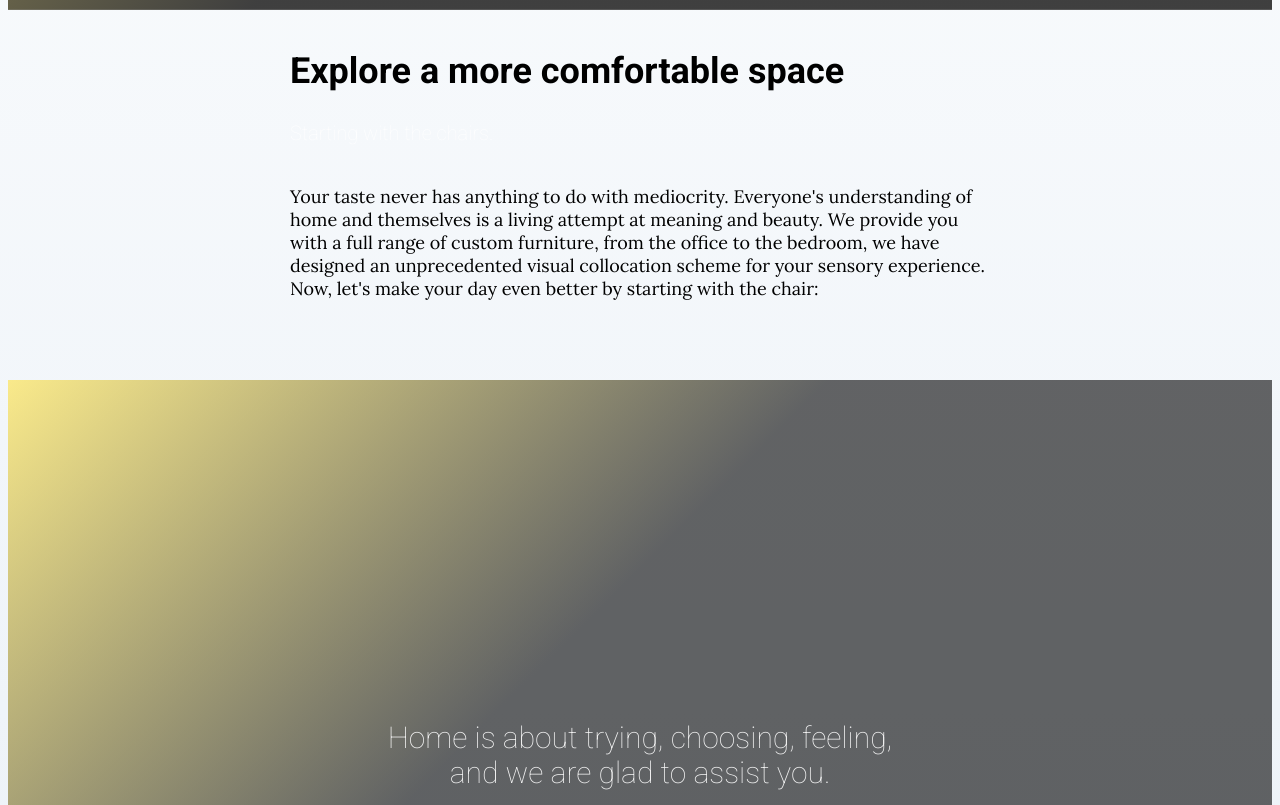
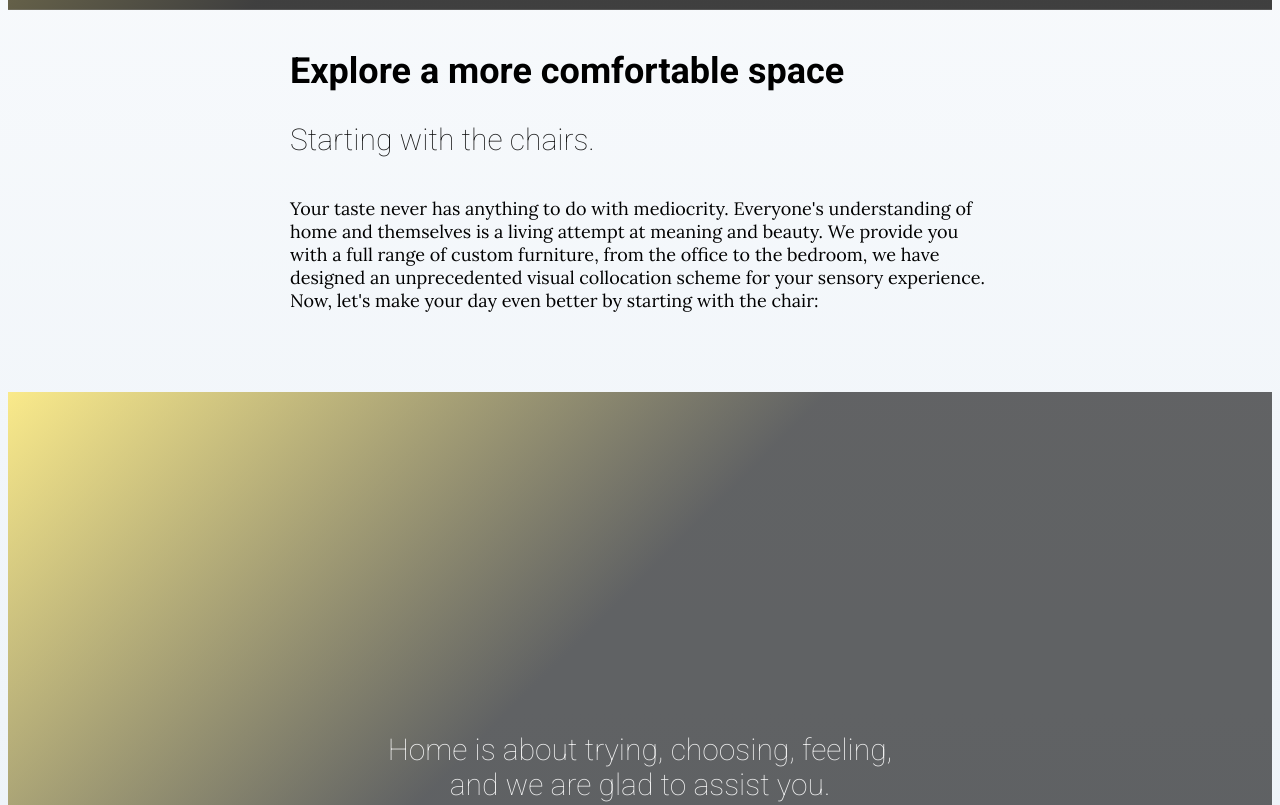
Before and after one commit to WANG-Jingshun/Chair-Space, a plain HTML site: page index.html in a window 1280 px wide. Shown: the part 780-1585 px from the top of the page. Drawn offline with Linux system fonts and the light colour scheme; grey boxes are pictures that could not be loaded; a script that the page names is missing.

Commit message:
Update container.css

```diff
--- a/css/components/container.css
+++ b/css/components/container.css
@@ -20,8 +20,7 @@
 }
 
 .container h3{
-	color: white;
-  	font-size: 20px;
+  	font-size: 30px;
  	font-weight: lighter;
   	opacity: 0.9;
   	margin-bottom: 40px;
```
